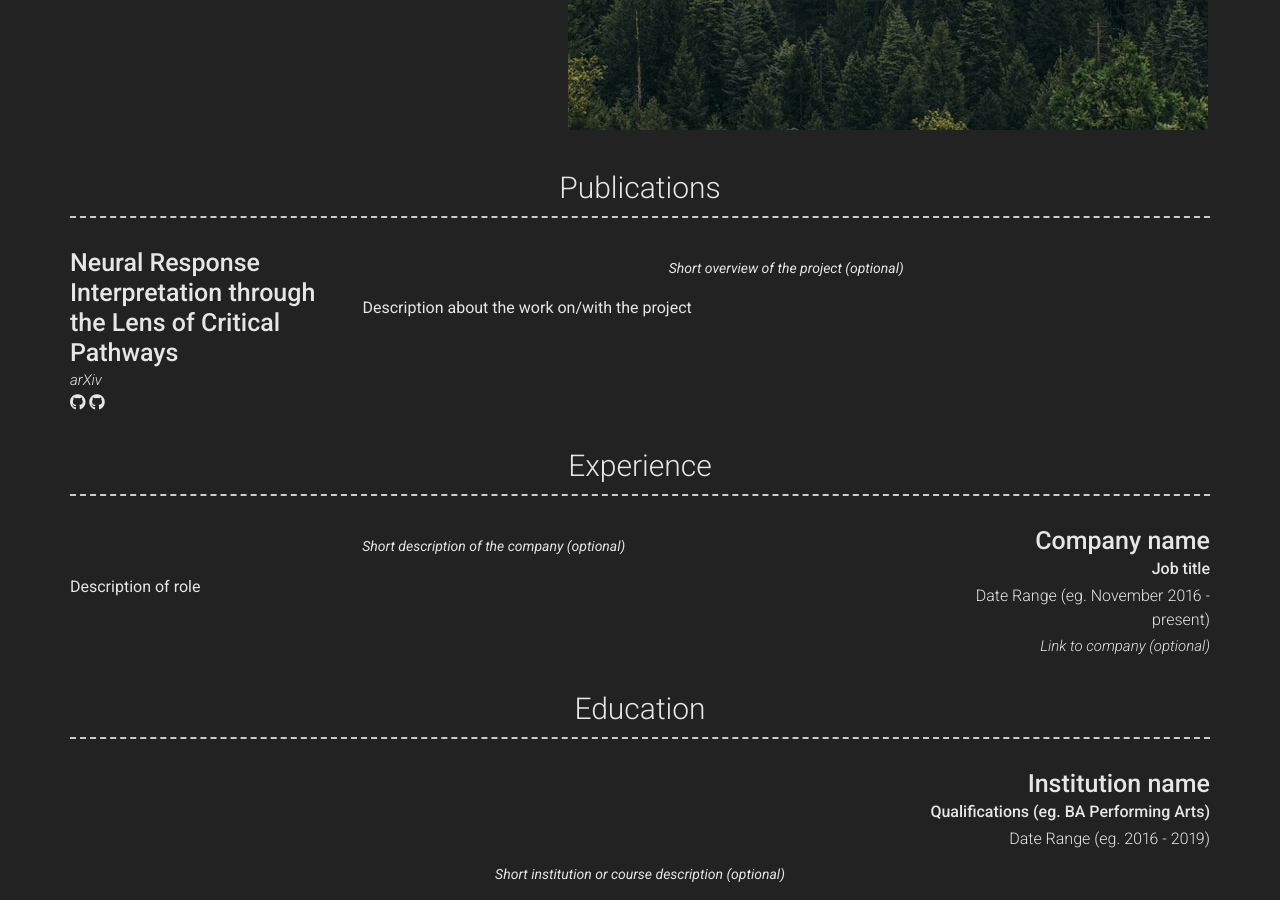
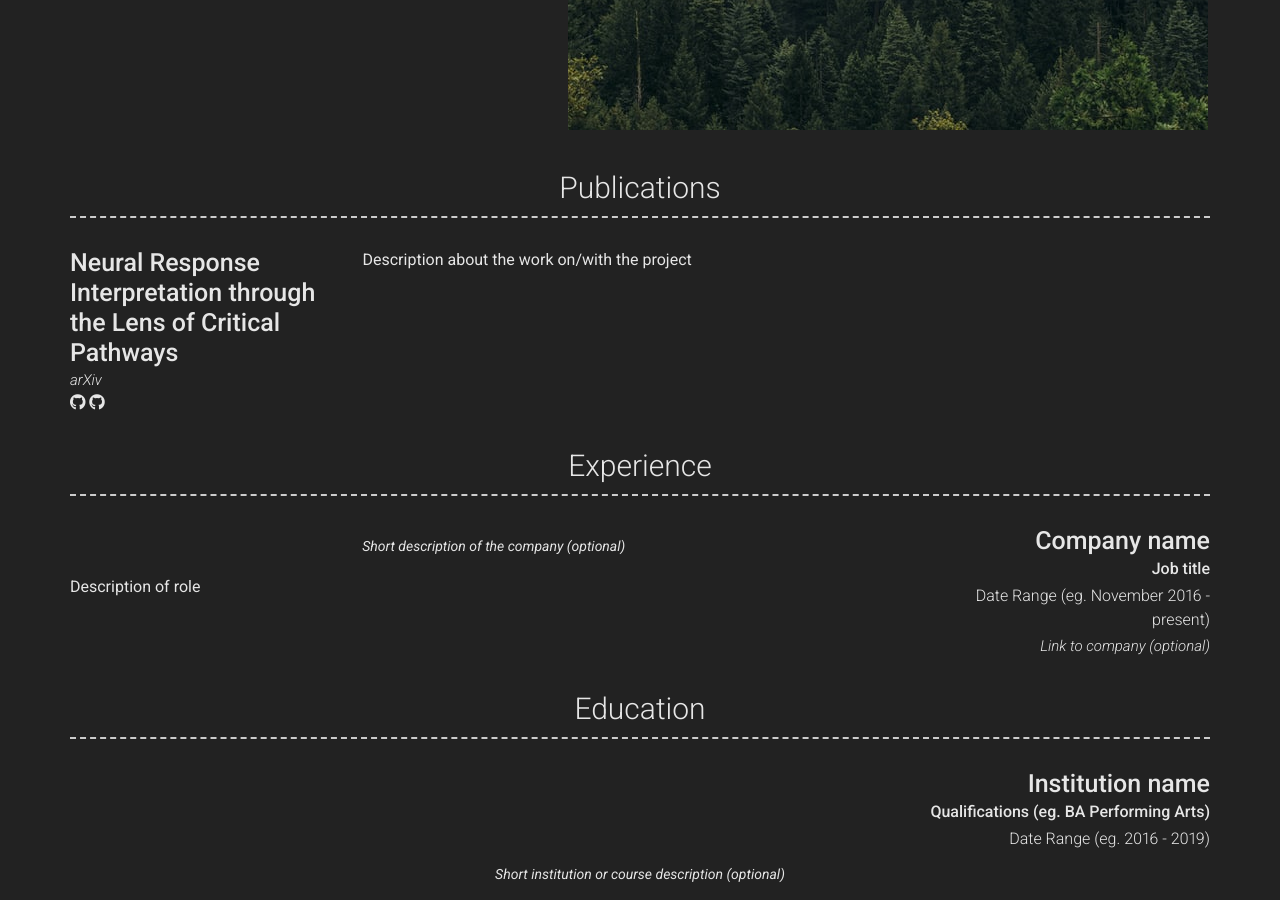
Before and after one commit to Soroosh-Bsl/soroosh-bsl.github.io, a Jekyll site: the page built from index.md, in a window 1280 px wide and 900 px high, scrolled down 735 px. Built offline with Jekyll 4.4.1, drawn with Linux system fonts in a browser that asks for light colours; nearby versions of some CDN libraries; a style sheet for code colours, icons or effects is not loaded; some of the changed lines change nothing that is shown.

Commit message:
pubs update

```diff
--- a/_config.yml
+++ b/_config.yml
@@ -77,8 +77,8 @@ content:
           - title:  ROAR-PyTorch
             icon: fab fa-github
             url: https://github.com/CAMP-eXplain-AI/RoarTorch
-        quote: >
-          Short overview of the project (optional)
+        #quote: >
+        #  Short overview of the project (optional)
         description: | # this will include new lines to allow paragraphs
           Description about the work on/with the project
   - title: Experience
```
